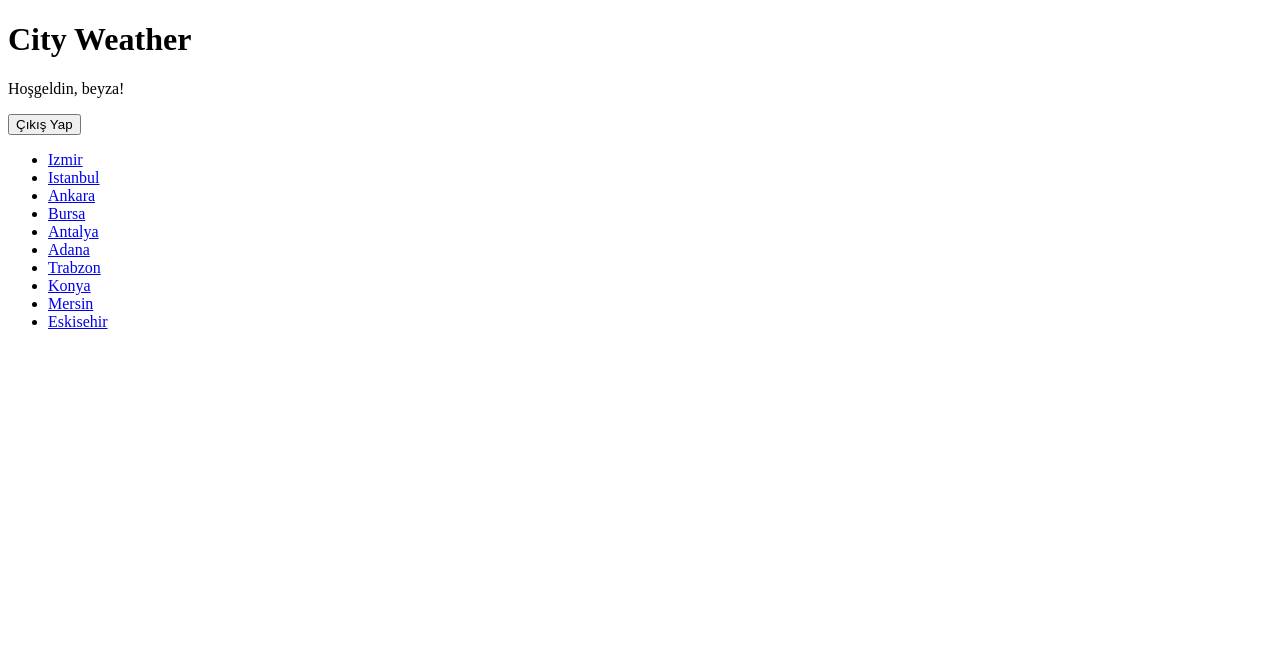
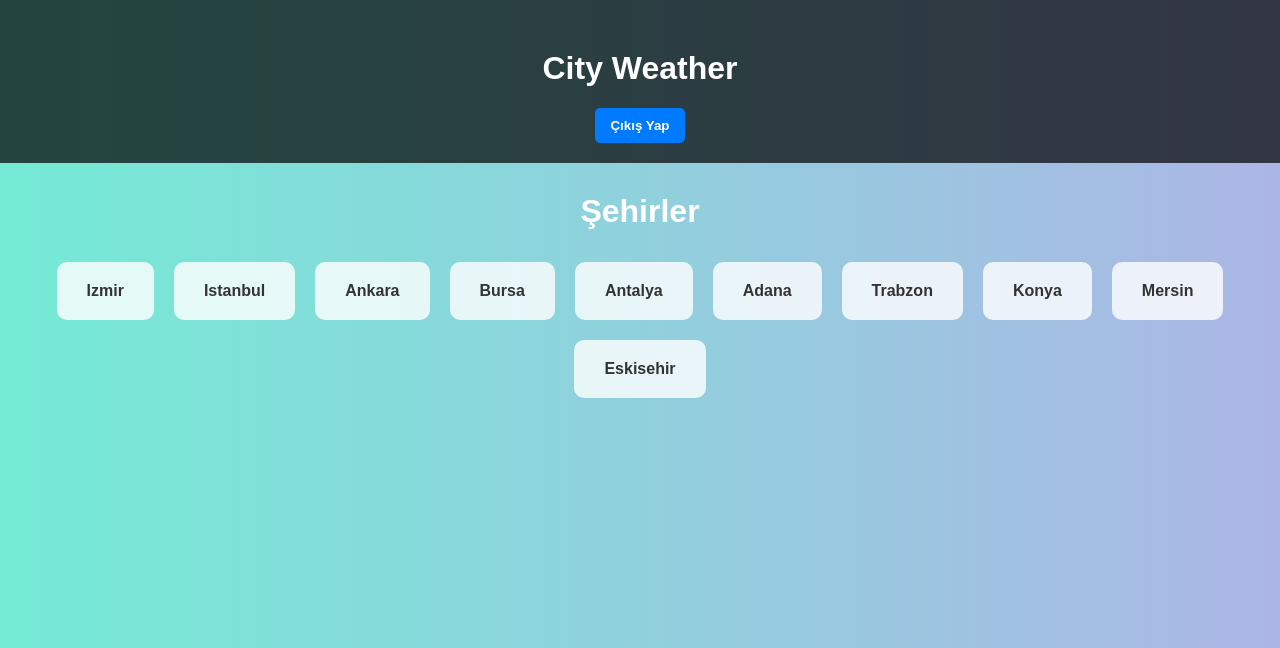
Before and after one commit to beyzakizilay/CityWeather, a Django app: page / in a window 1280 px wide. Shown: the top 648 px of the page. Run offline with Django 5.2, Linux system fonts and the light colour scheme; a user stored in the database is signed in.

Commit message:
anasayfa düzeni

```diff
--- a/CityWeather/sehir/templates/sehir/index.html
+++ b/CityWeather/sehir/templates/sehir/index.html
@@ -1,22 +1,97 @@
 <!DOCTYPE html>
-<html>
+<html lang="tr">
 <head>
-    <title>Anasayfa</title>
+    <meta charset="UTF-8">
+    <title>CityWeather</title>
+    <style>
+        body {
+            font-family: Arial, sans-serif;
+            background: linear-gradient(to right, #74ebd5, #ACB6E5);
+            margin: 0;
+            padding: 0;
+        }
+
+        header {
+            background-color: rgba(0,0,0,0.7);
+            color: #fff;
+            padding: 20px;
+            text-align: center;
+        }
+
+        nav {
+            text-align: center;
+            margin-top: 10px;
+        }
+
+        nav a, nav button {
+            margin: 0 10px;
+            padding: 10px 15px;
+            text-decoration: none;
+            color: #fff;
+            font-weight: bold;
+            border: none;
+            border-radius: 5px;
+            cursor: pointer;
+            background-color: #007BFF;
+            transition: 0.3s;
+        }
+
+        nav a:hover, nav button:hover {
+            background-color: #0056b3;
+        }
+
+        h1 {
+            text-align: center;
+            margin-top: 30px;
+            color: #fff;
+        }
+
+        ul {
+            list-style-type: none;
+            display: flex;
+            flex-wrap: wrap;
+            justify-content: center;
+            padding: 0;
+            margin-top: 20px;
+        }
+
+        ul li {
+            background-color: rgba(255,255,255,0.8);
+            margin: 10px;
+            padding: 20px 30px;
+            border-radius: 10px;
+            font-weight: bold;
+            transition: transform 0.3s, background-color 0.3s;
+        }
+
+        ul li:hover {
+            transform: scale(1.1);
+            background-color: #fff;
+        }
+
+        ul li a {
+            text-decoration: none;
+            color: #333;
+        }
+    </style>
 </head>
 <body>
+    <header>
         <h1>City Weather</h1>
-
+        <nav>
             {% if user.is_authenticated %}
-        <p>Hoşgeldin, {{ user.username }}!</p>
-        <form method="post" action="{% url 'logout' %}">
+                <form method="post" action="{% url 'logout' %}" style="display:inline;">
                     {% csrf_token %}
                     <button type="submit">Çıkış Yap</button>
                 </form>
             {% else %}
+                <a href="{% url 'register' %}">Kayıt Ol</a>
                 <a href="{% url 'login' %}">Giriş Yap</a>
-        <a href="{% url 'register' %}">Kayıt Ol</a>
             {% endif %}
+        </nav>
+    </header>
 
+    <h1>Şehirler</h1>
     <ul>
         {% for sehir in sehirler %}
             <li><a href="{% url 'sehir_detay' sehir %}">{{ sehir }}</a></li>
```
Lines whose indentation alone changed are shown as unchanged.
